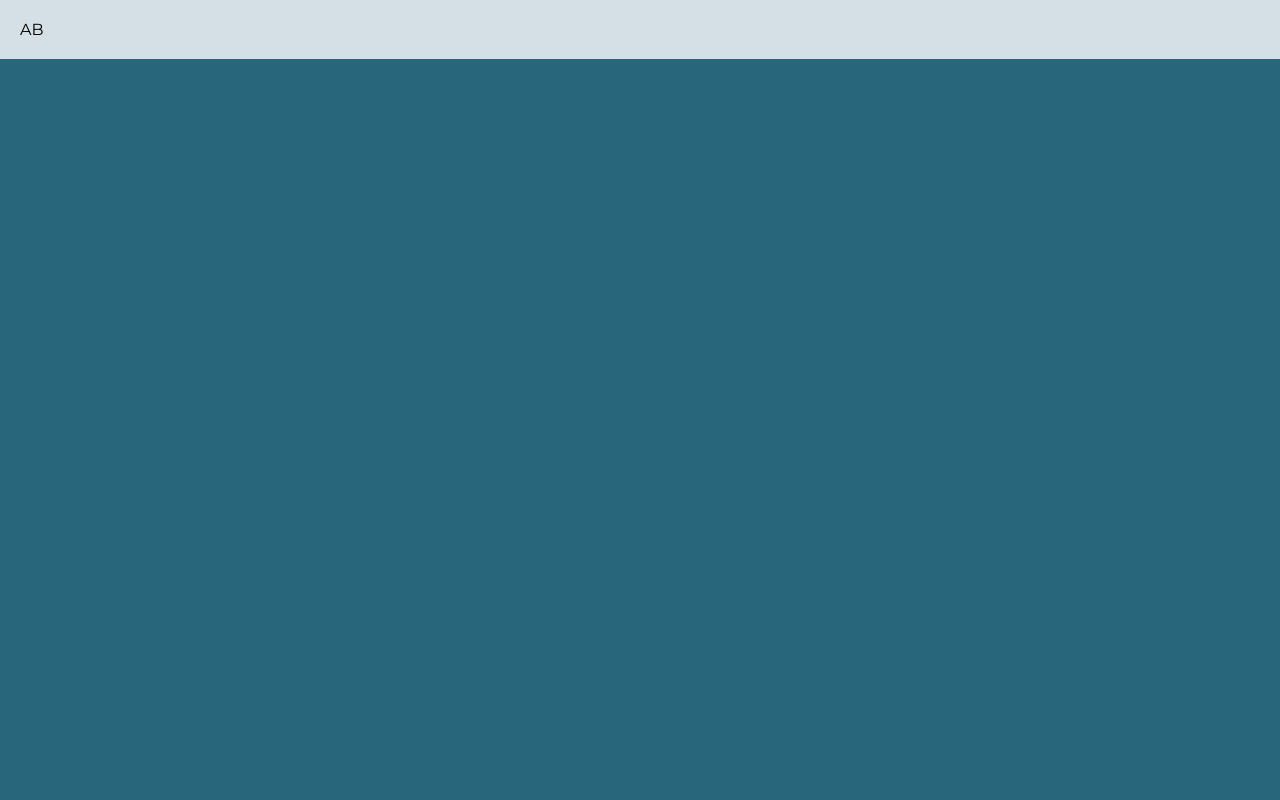
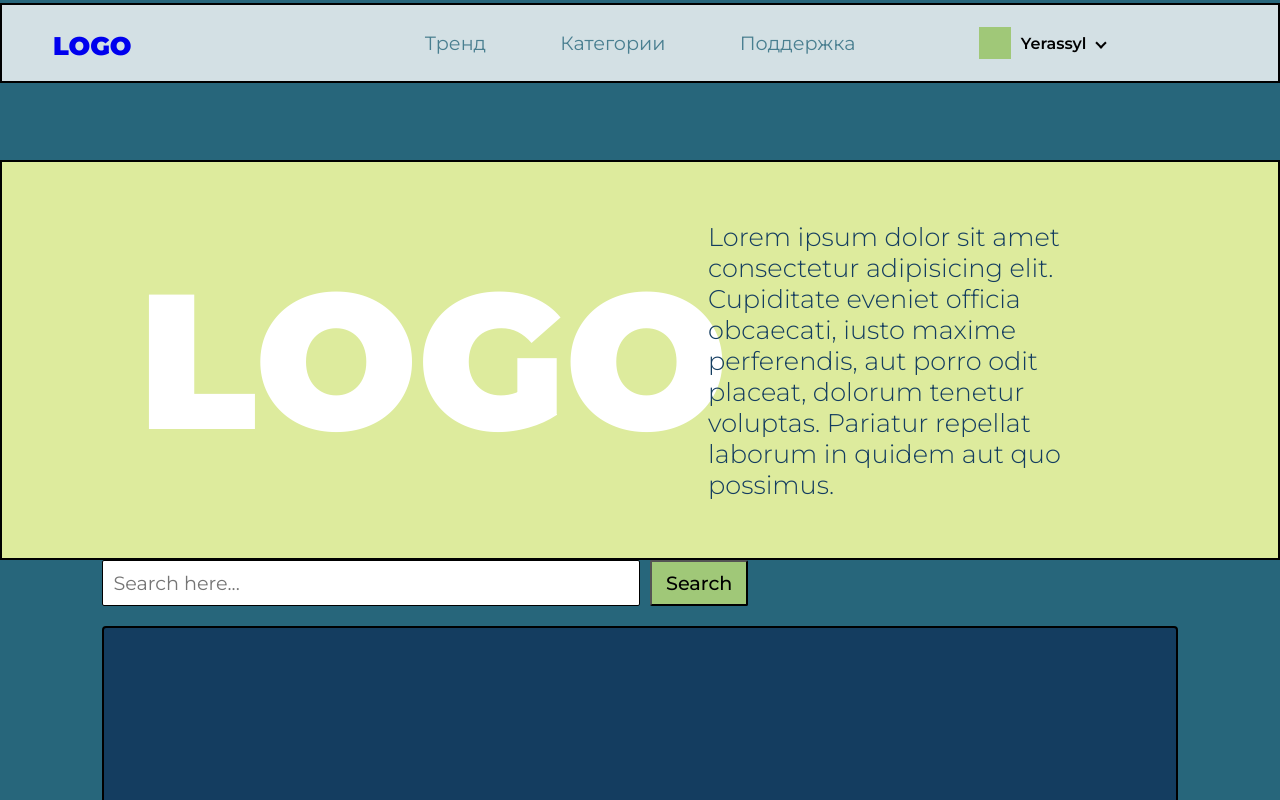
Before and after one commit to Kinshikinai/projectC, a React (Create React App) app in the folder frontend/: page /feed in a window 1280 px wide. Shown: the top 800 px of the page. Built offline with nearby package versions, Linux system fonts and the light colour scheme.

Commit message:
Day 5[0]

```diff
--- a/frontend/package.json
+++ b/frontend/package.json
@@ -13,6 +13,7 @@
     "@testing-library/react": "^16.3.2",
     "@testing-library/user-event": "^13.5.0",
     "axios": "^1.13.4",
+    "jwt-decode": "^4.0.0",
     "nodemon": "^3.1.11",
     "react": "^19.2.4",
     "react-dom": "^19.2.4",
--- a/frontend/src/Components/Feed/Feed.css
+++ b/frontend/src/Components/Feed/Feed.css
@@ -5,6 +5,10 @@
     dark - 27667B rgb(39, 102, 123)
     darkest - 143D60 rgb(20, 61, 96)
 */
+
+#root {
+    height: fit-content;
+}
 
 .feed {
     background-color: #27667B;
@@ -14,27 +18,276 @@
     position: relative;
     z-index: 0;
     width: 100wh;
-    height: 100vh;
+    height: fit-content;
 }
 
 .feed .header {
-    display: none;
+    border: 2px solid black;
+    position: fixed;
+    display: flex;
+    flex-direction: row;
+    align-items: center;
+    background-color: rgba(255, 255, 255, 0.8);
+    height: 80px;
+    padding: 20px;
+    width: 100%;
+    z-index: 1;
+    justify-content: space-between;
 }
 
-/* Tablet */
-@media (min-width: 768px) {
+.feed .header .logo {
+    font-weight: 900;
+    font-size: 1.6rem;
+}
 
+.feed .header .center {
+    display: none;
 }
 
 /* Desktop */
 @media (min-width: 1024px) {
+    .feed {
+        padding-top: 160px;
+    }
     .feed .header {
+        top: 0.4%;
         display: flex;
         flex-direction: row;
         align-items: center;
+        background-color: rgba(255, 255, 255, 1);
+        height: 100px;
+        padding: 20px;
+        width: 90%;
+        border-radius: 1% 1% 25% 25%;
+        justify-content: space-evenly;
+        transition: .15s;
+    }
+
+    .feed .header.hide {
+        top: -100px;
+    }
+
+    .feed .header .logo {
+        font-size: 2rem;
+        cursor: pointer;
+    }
+
+    .feed .header .logo a {
+        text-decoration: none;
+        color: black;
+        filter: opacity(0.8);
+        transition: .15s;
+    }
+
+    .feed .header .logo a:hover {
+        filter: opacity(1);
+    }
+
+    .feed .header .center {
+        display: block;
+    }
+
+    .feed .header > span {
+        width: 30%;
+    }
+
+    .feed .header > span > ul {
         width: 100%;
-        background-color: rgba(255, 255, 255, 0.8);
-        height: auto;
-        padding: 20px;
+        display: flex;
+        align-items: center;
+        justify-content: center;
+        gap: 20%;
+        flex-direction: row;
+        list-style: none;
+        padding: 0;
+        margin: 0;
+    }
+
+    .feed .header > span > ul > li > a {
+        text-decoration: none;
+        color: rgb(39, 102, 123);
+        font-weight: 400;
+        filter: opacity(0.8);
+        font-size: 1.2rem;
+    }
+
+    .feed .header > span > ul > li > a:hover {
+        filter: opacity(1);
+    }
+
+    .feed .header .profile {
+        display: flex;
+        flex-direction: row;
+        align-items: center;
+        justify-content: center;
+    }
+
+    .feed .header .profile .profilecontainer {
+        width: fit-content;
+        display: flex;
+        flex-direction: row;
+        align-items: center;
+        justify-content: center;
+        gap: 10px;
+        border-radius:  4px;
+        padding: 4px 10px;
+        transition: .1s;
+        position: relative;
+    }
+
+    .feed .header .profile .profilecontainer .profiledropdown {
+        list-style: none;
+        position: absolute;
+        display: none;
+        width: 100%;
+        border-radius:  4px;
+        top: 100%;
+        background-color: rgba(255, 255, 255, 0.9);
+        animation: .15s ease-out 1 forwards;
+        display: flex;
+        flex-direction: column;
+        justify-content: center;
+        gap: 10px;
+        overflow: hidden;
+        height: 0px;
+        padding: 0px;
+        border: 1px solid rgba(0, 0, 0, 0.8);
+        transition: .3s;
+    }
+
+    .feed .header .profile .profilecontainer .profiledropdown.active {
+        top: calc(100% + 4px);
+        display: flex;
+        height: fit-content;
+        padding: 10px 10px;
+        border: 1px solid rgba(0, 0, 0, 0.8);
+    }
+
+    .feed .header .profile .profilecontainer .profiledropdown li {
+        font-size: 1rem;
+        font-weight: 300;
+        cursor: pointer;
+        transition: .15s;
+    }
+
+    .feed .header .profile .profilecontainer .profiledropdown li:hover {
+        text-decoration: underline;
+        transform: translateX(4px) translateY(-1px);
+    }
+
+    .feed .header .profile .ava {
+        width: 32px;
+        height: 32px;
+        background-color: rgb(160, 200, 120);
+    }
+
+    .feed .header .profile .n {
+        font-weight: 600;
+    }
+
+    .feed .header .profile .arrowdown {
+        cursor: pointer;
+        width: 8px;
+        height: 8px;
+        border: 2px solid black;
+        border-top: none;
+        border-left: none;
+        transform: rotateZ(45deg);
+    }
+
+    .feed .strip {
+        background-color: rgb(221, 235, 157);
+        height: 400px;
+        width: 100%;
+        display: flex;
+        flex-direction: row;
+        align-items: center;
+        justify-content: space-evenly;
+        border: 2px solid black;
+    }
+
+    .feed .strip p {
+        width: 34%;
+    }
+
+    .feed .strip p:nth-child(1) {
+        font-weight: 900;
+        font-size: 12rem;
+        color: white;
+    }
+
+    .feed .strip p:nth-child(2) {
+        font-weight: 300;
+        font-size: 1.6rem;
+        color: rgb(20, 61, 96);
+    }
+
+    .feed .search {
+        position: sticky;
+        top: 10px;
+        border: 2px solid black;
+        width: 84%;
+        height: fit-content;
+        padding: 14px 40px;
+        background-color: white;
+        border-radius: 4px;
+        margin-top: 140px;
+        display: flex;
+        flex-direction: row;
+        gap: 10px;
+        z-index: 1;
+        transition: .15s;
+    }
+
+    .feed .search.stuck {
+        width: 90%;
+    }
+
+    .feed .search input {
+        font-size: 1.2rem;
+        padding: 10px;
+        border: 1px solid black;
+        border-radius: 2px;
+        outline: none;
+        width: 50%;
+    }
+
+    .feed .search button {
+        padding: 0px 14px;
+        font-weight: 500;
+        outline: none;
+        border-radius: 2px;
+        background-color: rgb(160, 200, 120);
+        font-size: 1.2rem;
+        cursor: pointer;
+        color: black;
+    }
+
+    .feed .catalogs {
+        margin-top: 20px;
+        width: 84%;
+        height: fit-content;
+        padding: 40px;
+        background-color: white;
+        border-radius: 4px;
+        display: grid;
+        grid-template-columns: repeat(4, 1fr);
+        gap: 20px;
+        background-color: rgb(20, 61, 96);
+        border: 2px solid black;
+    }
+
+    .feed .catalogs .productcard {
+        background: white;
+        height: 400px;
+        padding: 16px;
+        border-radius: 12px;
+        box-shadow: 0 10px 10px rgba(255,255,255,0.4);
+        transition: .15s;
+    }
+
+    .feed .catalogs .productcard:hover {
+        transform: scale(1.01);
+        box-shadow: 0 12px 10px rgba(255,255,255,0.4);
     }
 }
--- a/frontend/src/Components/Feed/Feed.jsx
+++ b/frontend/src/Components/Feed/Feed.jsx
@@ -1,16 +1,89 @@
 import "./Feed.css";
 import { useState, useEffect } from "react";
 import { useNavigate } from "react-router-dom";
-import axios from "axios";
+import axios from "../../axios.js";
 
 function Feed() {
     const navigate = useNavigate();
 
+    const [profileActive, setProfileActive] = useState(false);
+
+
+
+    useEffect(() => {
+        document.addEventListener("click", (e) => {
+        const dropdown = document.querySelector(".feed .header .profile .profilecontainer");
+        if (!dropdown.contains(e.target)) {
+            setProfileActive(false);
+        }
+        });
+        const sticky = document.querySelector(".feed .search");
+        const header = document.querySelector(".feed .header");
+        window.addEventListener("scroll", () => {
+            if (sticky.getBoundingClientRect().top <= 10) {
+                sticky.classList.add('stuck');
+                header.classList.add('hide');
+            } else {
+                sticky.classList.remove('stuck');
+                header.classList.remove('hide');
+            }
+        });
+    }, []);
+
     return (
         <div className="feed">
             <div className="header">
-                <div>A</div>
-                <div>B</div>
+                <span className="logo"><a href="/feed">LOGO</a></span>
+                <span className="center">
+                    <ul>
+                        <li><a href="#trend">Тренд</a></li>
+                        <li><a href="#cats">Категории</a></li>
+                        <li><a href="#supp">Поддержка</a></li>
+                    </ul>
+                </span>
+                <span className="profile">
+                    <div className="profilecontainer">
+                        <div className="ava"></div>
+                        <p className="n">Yerassyl</p>
+                        <div className="arrowdown" onClick={(e) => {setProfileActive(!profileActive);}}></div>
+                        <ul className={profileActive ? 'profiledropdown active' : 'profiledropdown'}>
+                            <li>Profile</li>
+                            <li>Settings</li>
+                            <li>Sign out</li>
+                        </ul>
+                    </div>
+                </span>
+            </div>
+            <div className="strip">
+                <p>LOGO</p>
+                <p>Lorem ipsum dolor sit amet consectetur adipisicing elit. Cupiditate eveniet officia obcaecati, iusto maxime perferendis, aut porro odit placeat, dolorum tenetur voluptas. Pariatur repellat laborum in quidem aut quo possimus.</p>
+            </div>
+            <div className="search">
+                <input type="text" placeholder="Search here..."/>
+                <button>Search</button>
+
+            </div>
+            <div className="catalogs">
+                <div className="productcard"></div>
+                <div className="productcard"></div>
+                <div className="productcard"></div>
+                <div className="productcard"></div>
+                <div className="productcard"></div>
+                <div className="productcard"></div>
+                <div className="productcard"></div>
+                <div className="productcard"></div>
+                <div className="productcard"></div>
+                <div className="productcard"></div>
+                <div className="productcard"></div>
+                <div className="productcard"></div>
+                <div className="productcard"></div>
+                <div className="productcard"></div>
+                <div className="productcard"></div>
+                <div className="productcard"></div>
+                <div className="productcard"></div>
+                <div className="productcard"></div>
+                <div className="productcard"></div>
+                <div className="productcard"></div>
             </div>
         </div>
     )
--- a/frontend/src/Components/Login/Login.jsx
+++ b/frontend/src/Components/Login/Login.jsx
@@ -1,7 +1,7 @@
 import "./Login.css";
 import { useState, useEffect } from "react";
 import { useNavigate } from "react-router-dom";
-import axios from "axios";
+import axios from "../../axios.js";
 
 function Login() {
     const navigate = useNavigate();
@@ -61,7 +61,7 @@ function Login() {
         setLoading(false);
         return;
       }
-    await axios.post("http://localhost:8000/login",
+    await axios.post("/login",
         {
         "login": login,
         "password": pw
--- a/frontend/src/Components/Reg/Reg.jsx
+++ b/frontend/src/Components/Reg/Reg.jsx
@@ -1,7 +1,7 @@
 import "./Reg.css";
 import { useState, useEffect } from "react";
 import { useNavigate } from "react-router-dom";
-import axios from "axios";
+import axios from "../../axios.js";
 
 function Reg() {
     const navigate = useNavigate();
@@ -86,7 +86,7 @@ function Reg() {
         return;
       }
 
-        await axios.post("http://localhost:8000/register",
+        await axios.post("/register",
           {
             "login": login,
             "password": pw,
@@ -99,7 +99,7 @@ function Reg() {
           })
         .then(async (response) => {
           if (response.data.success) {
-             await axios.post("http://localhost:8000/login",
+             await axios.post("/login",
               {
                 "login": login,
                 "password": pw
--- /dev/null
+++ b/frontend/src/axios.js
@@ -0,0 +1,10 @@
+import axios from "axios";
+
+const api = axios.create({
+  baseURL: "http://localhost:8000",
+  headers: {
+    "Content-Type": "application/json"
+  }
+});
+
+export default api;
```
Also changed, not shown: frontend/src/Components/Reg/Reg.css (+15 -3 lines), 2 other files (tests, documents, lock files or other folders).
